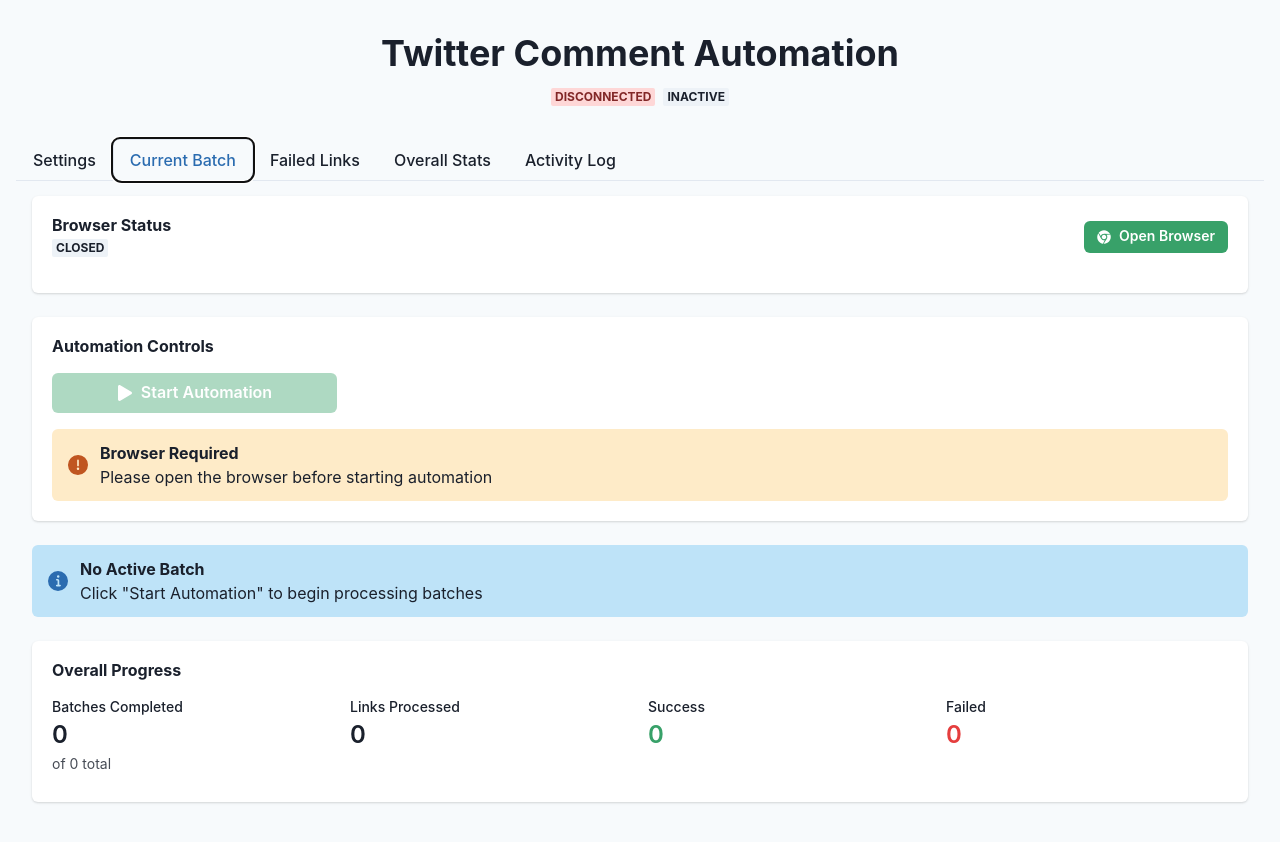
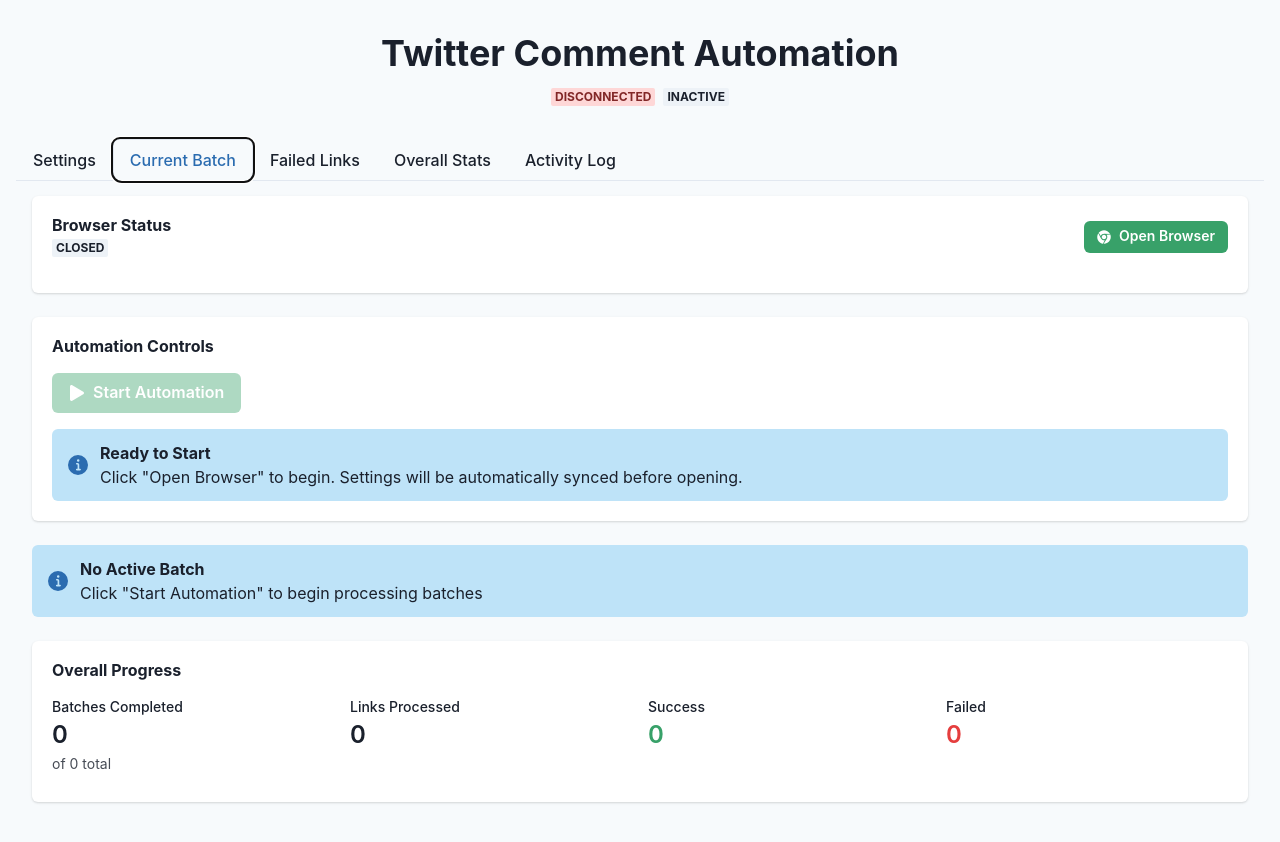
Before and after one commit to crafts69guy/twitter-comment-automation, a React (Vite) app in the folder frontend/: page / in a window 1280 px wide. Both pictures are taken after a click on the tab "Current Batch". Shown: the top 842 px of the page. Built offline with nearby package versions, Linux system fonts and the light colour scheme; no server answers.

Commit message:
fix(fe): fix sync setting before open browsers

```diff
--- a/frontend/src/App.jsx
+++ b/frontend/src/App.jsx
@@ -676,6 +676,20 @@
 
   const openBrowser = async () => {
     try {
+      // First, sync settings to ensure backend has latest credentials
+      console.log('🔄 Syncing settings before opening browser...');
+      const syncResponse = await axios.post(`${API_BASE}/automation/update-settings`, settings, {
+        withCredentials: true,
+      });
+
+      if (!syncResponse.data.success) {
+        throw new Error('Failed to sync settings');
+      }
+
+      console.log('✅ Settings synced successfully');
+      setIsSynced(true);
+
+      // Now open browser with synced credentials
       const response = await axios.post(
         `${API_BASE}/browser/open`,
         {},
--- a/frontend/src/components/tabs/CurrentBatchTab.jsx
+++ b/frontend/src/components/tabs/CurrentBatchTab.jsx
@@ -128,6 +128,7 @@
                 }
                 placement="top"
               >
+                <span>
                   <Button
                     colorScheme="green"
                     leftIcon={<Icon as={FaPlay} />}
@@ -136,6 +137,7 @@
                   >
                     Start Automation
                   </Button>
+                </span>
               </Tooltip>
             ) : (
               <>
@@ -166,12 +168,12 @@
           </SimpleGrid>
 
           {!browserStatus.isOpen && !automationStatus.isActive && (
-            <Alert status="warning" mt={4} borderRadius="md">
+            <Alert status="info" mt={4} borderRadius="md">
               <AlertIcon />
               <Box>
-                <AlertTitle>Browser Required</AlertTitle>
+                <AlertTitle>Ready to Start</AlertTitle>
                 <AlertDescription>
-                  Please open the browser before starting automation
+                  Click "Open Browser" to begin. Settings will be automatically synced before opening.
                 </AlertDescription>
               </Box>
             </Alert>
```
Lines whose indentation alone changed are shown as unchanged.
